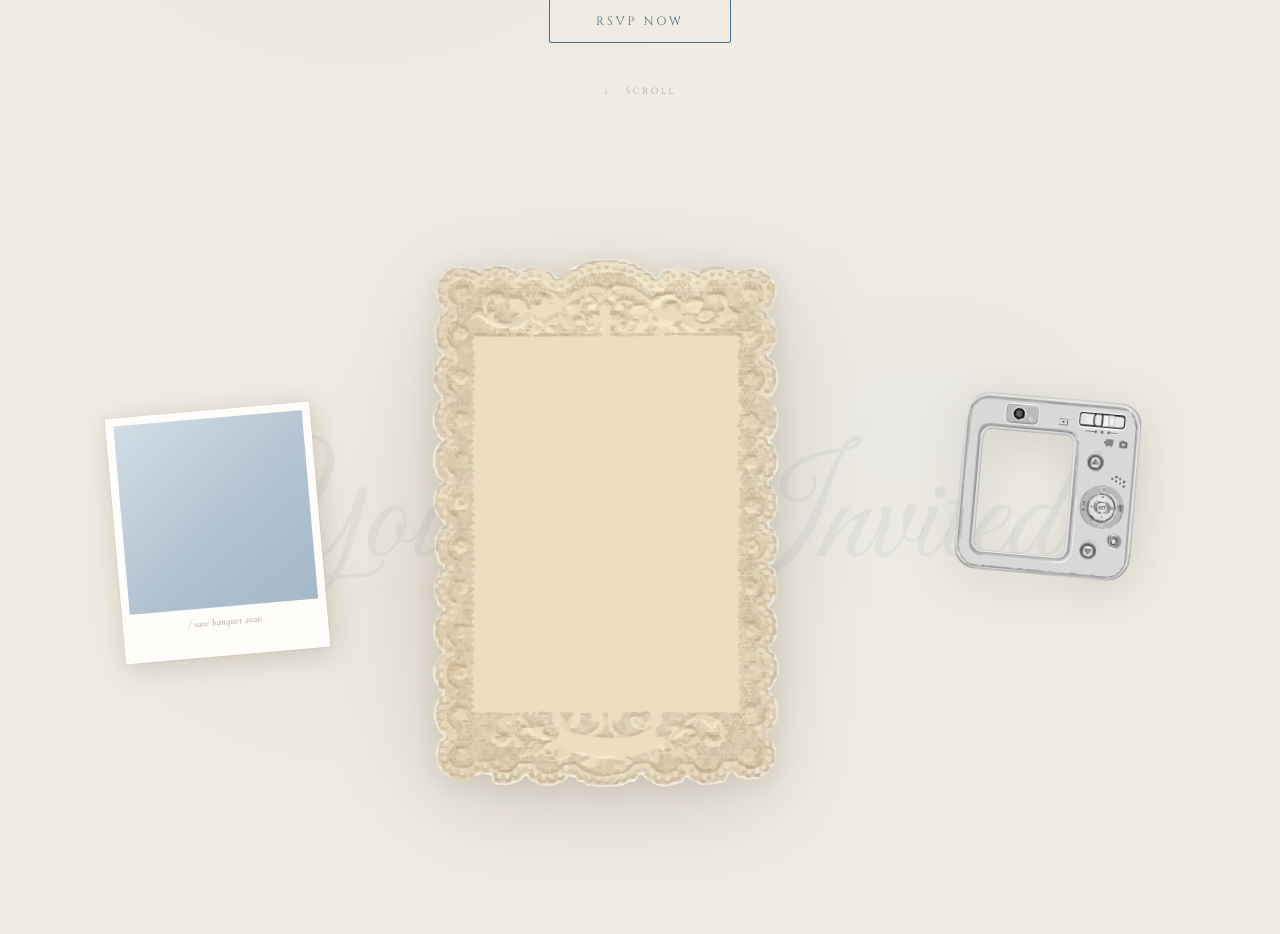
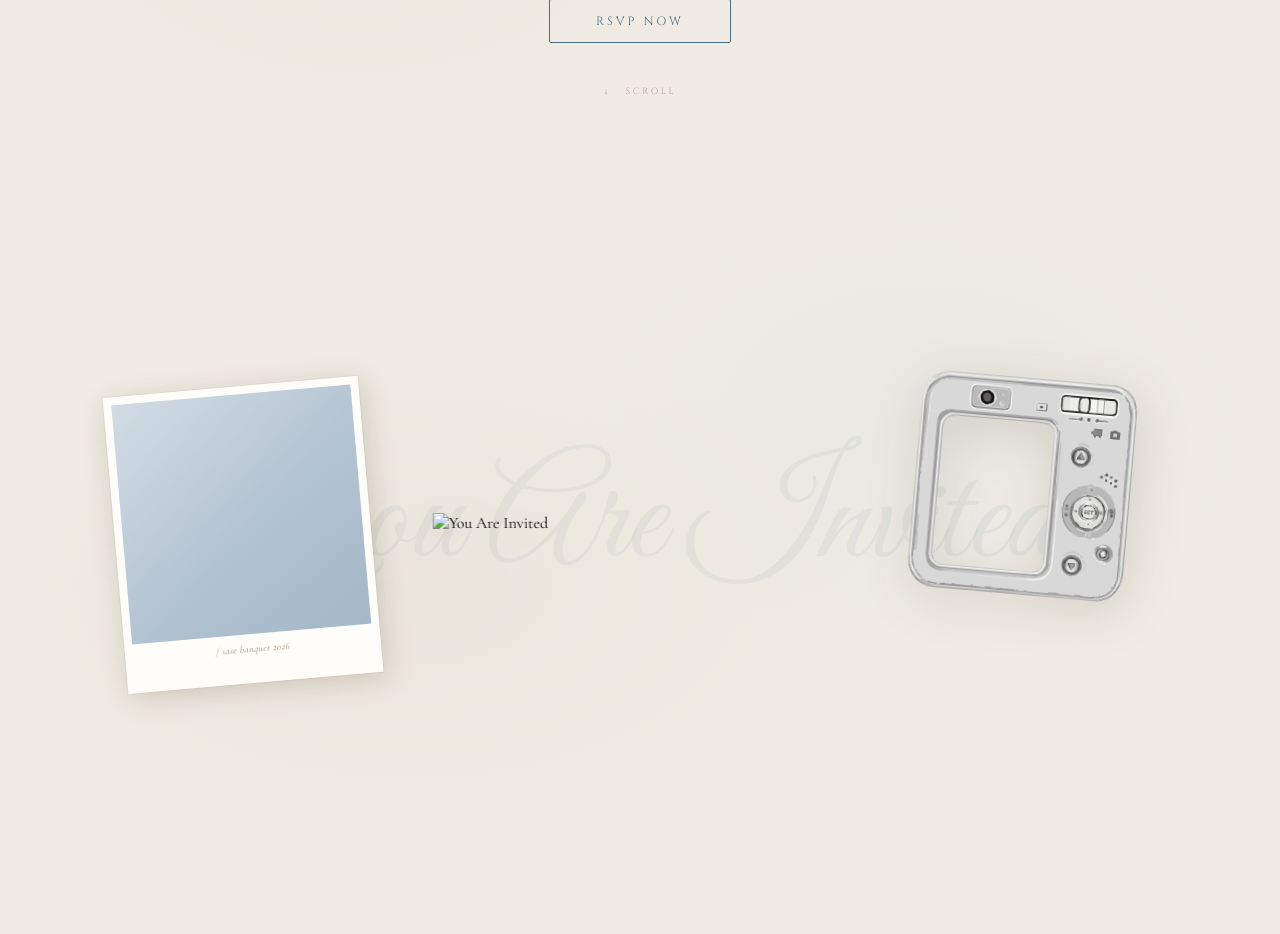
Before and after one commit to saseasuweb/SASE_banquet_2025_2026, a Django app: page / in a window 1280 px wide. Shown: the part 866-1800 px from the top of the page. Run offline with Django 5.2, Linux system fonts and the light colour scheme.

Commit message:
Add invitation text and medium-size decorations

```diff
--- a/templates/banquet/index.html
+++ b/templates/banquet/index.html
@@ -215,7 +215,7 @@
             top: 50%;
             transform: translate3d(0, -46%, 0) rotate(-5deg);
             will-change: transform;
-            width: clamp(140px, 16vw, 220px);
+            width: clamp(170px, 20vw, 260px);
             background: #fefdf9;
             padding: 8px 8px 28px;
             box-shadow:
@@ -253,7 +253,7 @@
             top: 46%;
             transform: translate3d(0, -50%, 0) rotate(5deg);
             will-change: transform;
-            width: clamp(130px, 18vw, 260px);
+            width: clamp(160px, 22vw, 300px);
             z-index: 4;
         }
         .camera-svg {
```
Also changed, not shown: banquet/images/lacy invatation card.svg, static/banquet/images/lacy invatation card.svg.
